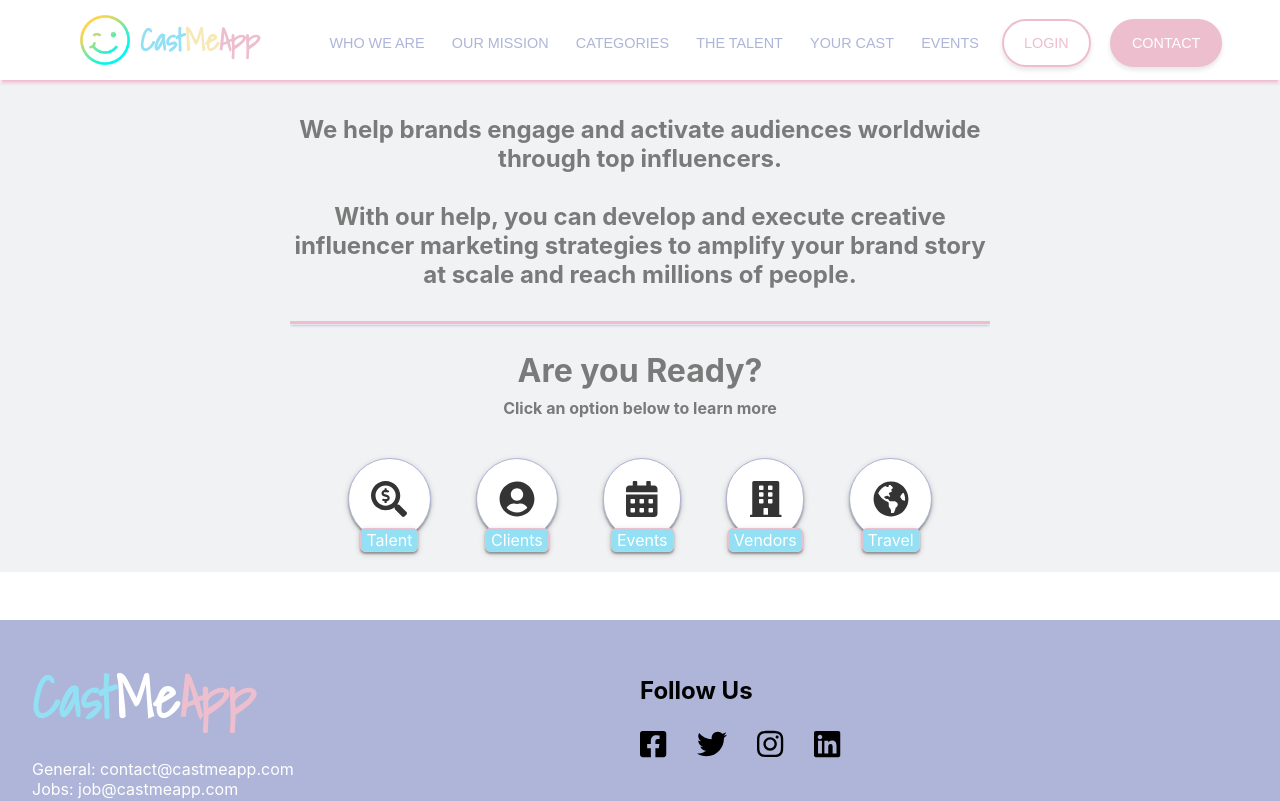
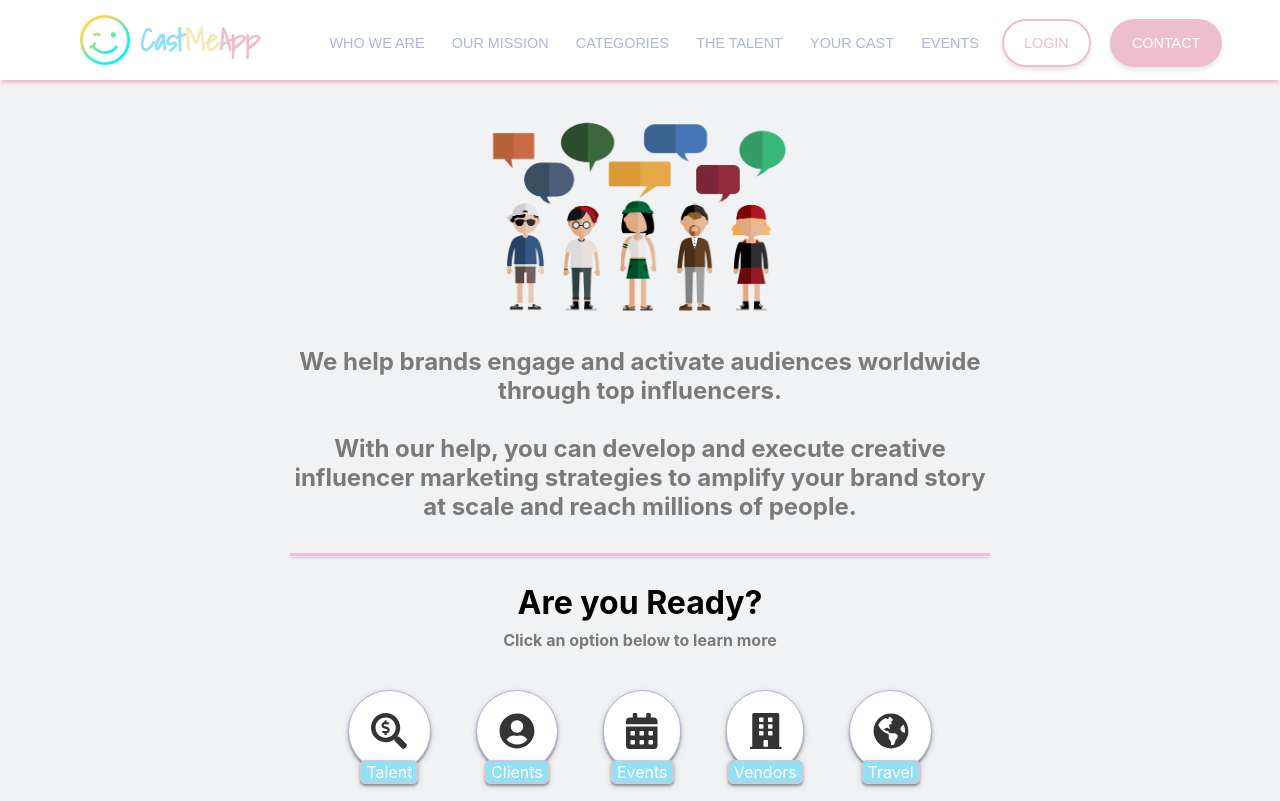
Before and after one commit to FrancisCalizo/ohio-taxidermy-supply, a Next.js app: page / in a window 1280 px wide. Shown: the top 801 px of the page. Built offline with nearby package versions, Linux system fonts and the light colour scheme.

Commit message:
feat: implement header  on landing page

```diff
--- a/components/layout/Footer.tsx
+++ b/components/layout/Footer.tsx
@@ -88,7 +88,6 @@ export default function Footer() {
 
 const BackgroundContainer = styled.div`
   background-color: ${(props) => props.theme.colors.purple};
-  margin-top: 3rem;
 `;
 
 const MainContainer = styled.div`
--- a/components/page-index/Header.tsx
+++ b/components/page-index/Header.tsx
@@ -1,4 +1,5 @@
 import React from 'react';
+import Image from 'next/image';
 import styled from 'styled-components';
 import { FontAwesomeIcon } from '@fortawesome/react-fontawesome';
 import {
@@ -12,6 +13,17 @@ import {
 export default function Header() {
   return (
     <div>
+      <ImageContainer>
+        <Image
+          src={'/images/header.png'}
+          alt="header"
+          layout="fixed"
+          width={380}
+          height={200}
+          quality={95}
+        />
+      </ImageContainer>
+
       <MainText>
         We help brands engage and activate audiences worldwide through top influencers.
         <br />
@@ -46,6 +58,12 @@ export default function Header() {
   );
 }
 
+const ImageContainer = styled.div`
+  display: flex;
+  justify-content: center;
+  padding-top: 2rem;
+`;
+
 const MainText = styled.h1`
   font-size: 1.5rem;
   color: ${(props) => props.theme.colors.gray};
@@ -64,6 +82,7 @@ const SubText = styled.div`
   .main {
     font-size: 2rem;
     margin-bottom: 0.5rem;
+    color: black;
   }
 
   .secondary {
@@ -86,7 +105,8 @@ const IconsContainer = styled.div`
   margin-top: 2rem;
   justify-content: space-between;
   width: 600px;
-  margin: 2rem auto;
+  margin: 2rem auto 0;
+  padding-bottom: 1.5rem;
 `;
 
 const Icon = styled.div`
```
Also changed, not shown: public/images/header.png (added).
